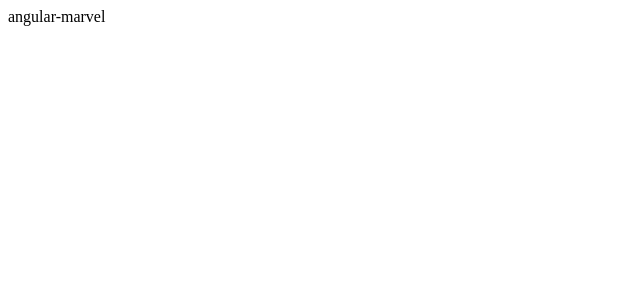
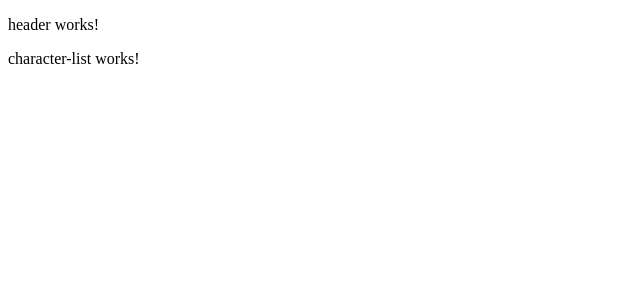
Before and after one commit to AlexNolaco/AngularMarvel, an Angular app: page /search-characters in a window 1280 px wide. Before the commit this address led to /. Shown: the top 300 px of the page, without its empty margins (0-640 px from the left). Built offline with nearby package versions, Linux system fonts and the light colour scheme.

Commit message:
criado sistema de navegação com base em rotas

```diff
--- a/src/app/app-routing.module.ts
+++ b/src/app/app-routing.module.ts
@@ -1,7 +1,24 @@
 import { NgModule } from '@angular/core';
 import { RouterModule, Routes } from '@angular/router';
 
-const routes: Routes = [];
+import { CharacterListComponent } from './character/character-list/character-list.component';
+import { CharacterDetailComponent } from './character/character-detail/character-detail.component';
+
+const routes: Routes = [
+  {
+    path: '',
+    redirectTo: 'search-characters',
+    pathMatch: 'full',
+  },
+  {
+    path: 'search-characters',
+    component: CharacterListComponent
+  },
+  {
+    path: 'character-details',
+    component: CharacterDetailComponent
+  }
+];
 
 @NgModule({
   imports: [RouterModule.forRoot(routes)],
--- a/src/app/app.component.html
+++ b/src/app/app.component.html
@@ -1 +1,2 @@
-{{title}}
+<app-header></app-header>
+<router-outlet></router-outlet>
```
Also changed, not shown: src/app/app.module.ts (+5 -4 lines).
